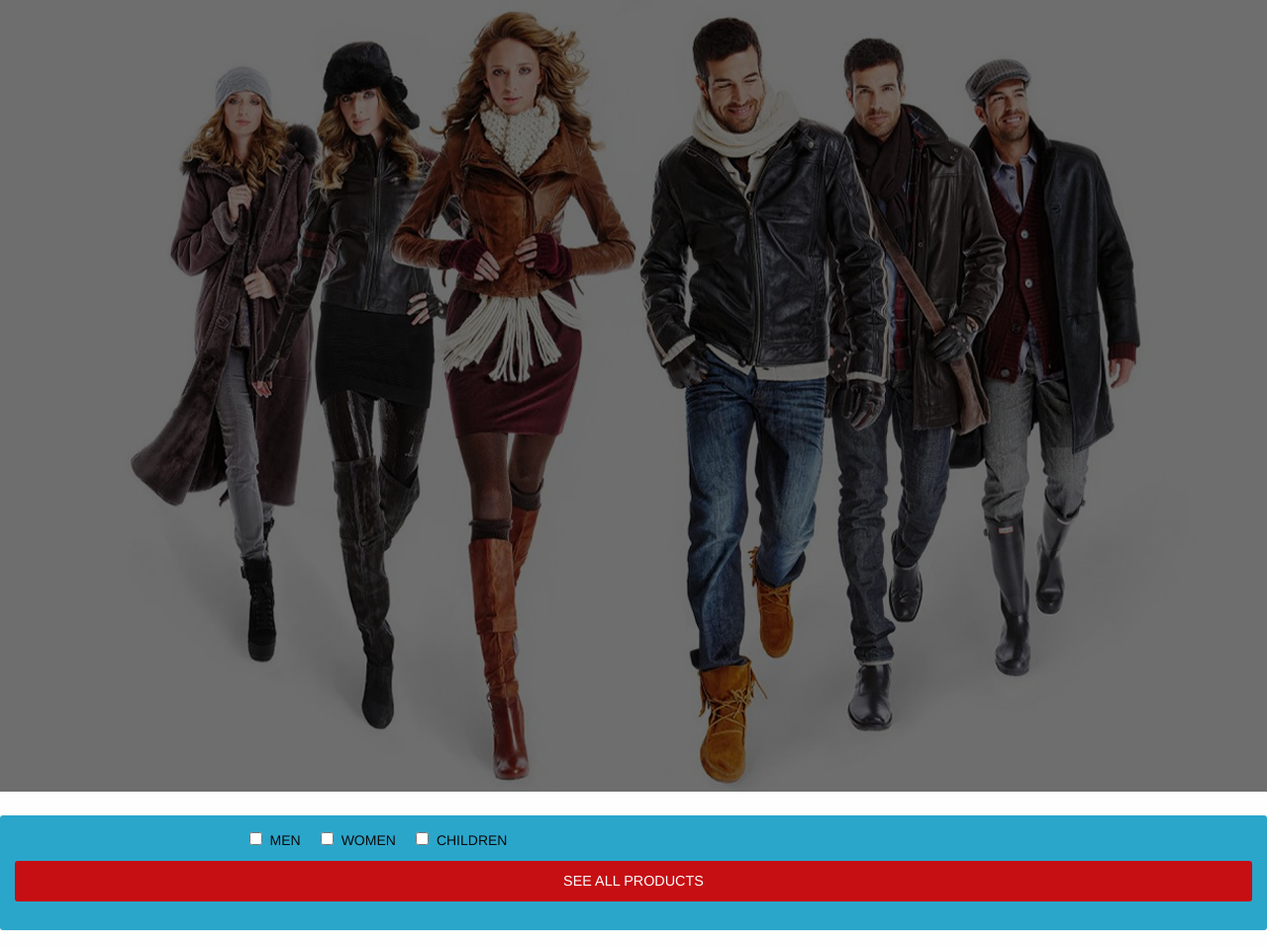
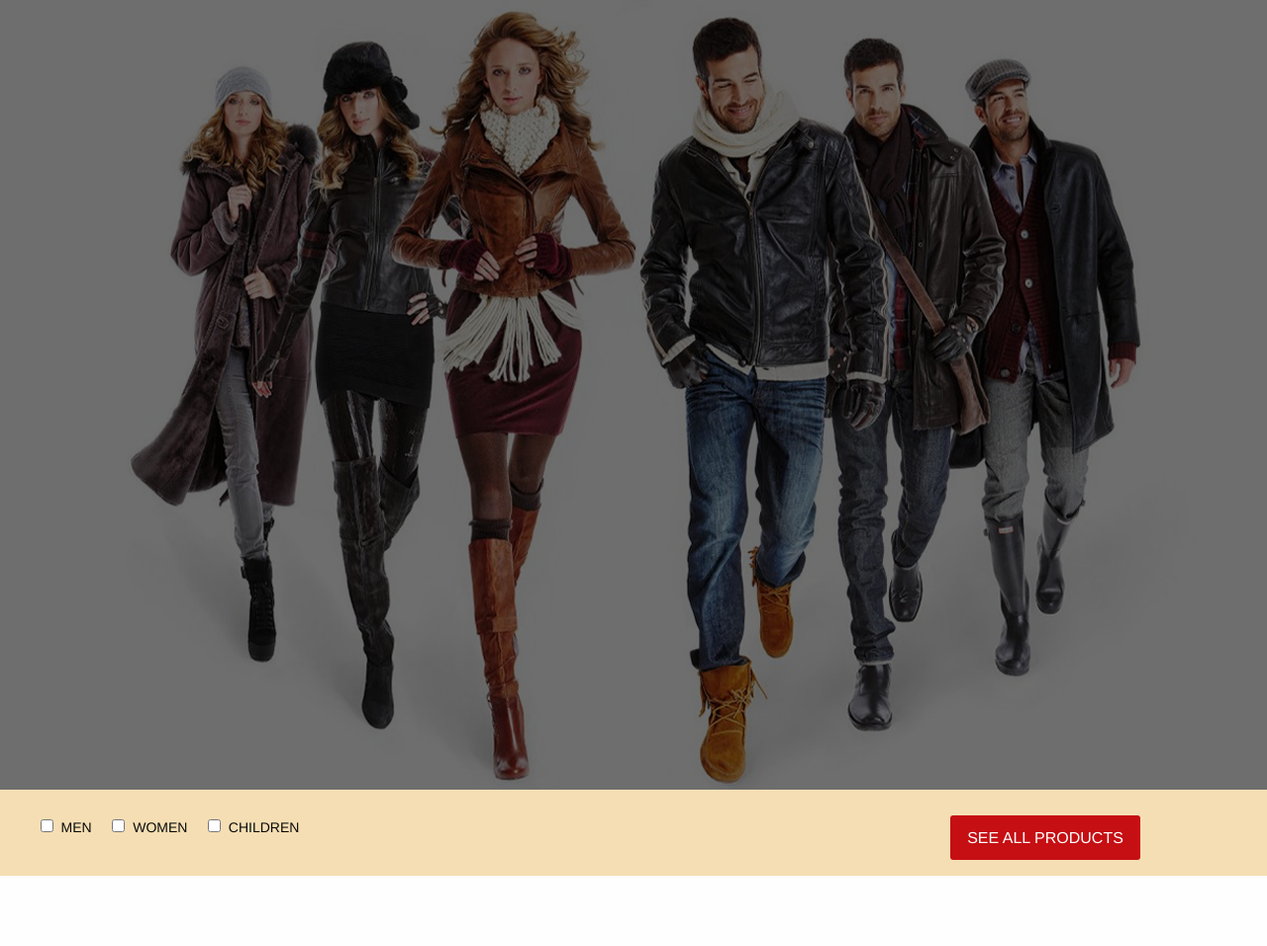
Before and after one commit to meshnesh/yolomy, a plain HTML site: page index.html in a window 1280 px wide. Shown: the whole page at 99% size. After the commit the page ends 885 px from the top, so only its background shows below. Drawn offline with Linux system fonts and the light colour scheme.

Commit message:
designed the buttons

```diff
--- a/css/app.css
+++ b/css/app.css
@@ -4,7 +4,7 @@
     height: 100%;
 }
 
-.button{
-
-    width: 100%
+.btn
+{
+    background-color: wheat;
 }
--- a/index.html
+++ b/index.html
@@ -16,8 +16,10 @@
       <br/>
 
       <!-- buttons -->
-<div class="button">
-    <div class="row">
+<div class="btn" style="display: flex; margin-top: -2%;">
+    <div class="row" style="    width: 50%;
+    text-align: left;
+    margin-left: 2%; margin-top: 2%;">
           <fieldset class="large-6 columns">
                     <input id="checkbox1" type="checkbox"><label for="checkbox1">MEN</label>
                     <input id="checkbox2" type="checkbox"><label for="checkbox2">WOMEN</label>
@@ -25,7 +27,11 @@
       </fieldset>
     </div>
 
-    <a class="alert button" href="#">SEE ALL PRODUCTS</a>
+    <a class="alert button" href="#" style="margin-right: 10%;
+    width: 15%;
+    font-size: 16px; margin-top: 2%;">
+        SEE ALL PRODUCTS
+    </a>
 </div>
 
 
```
